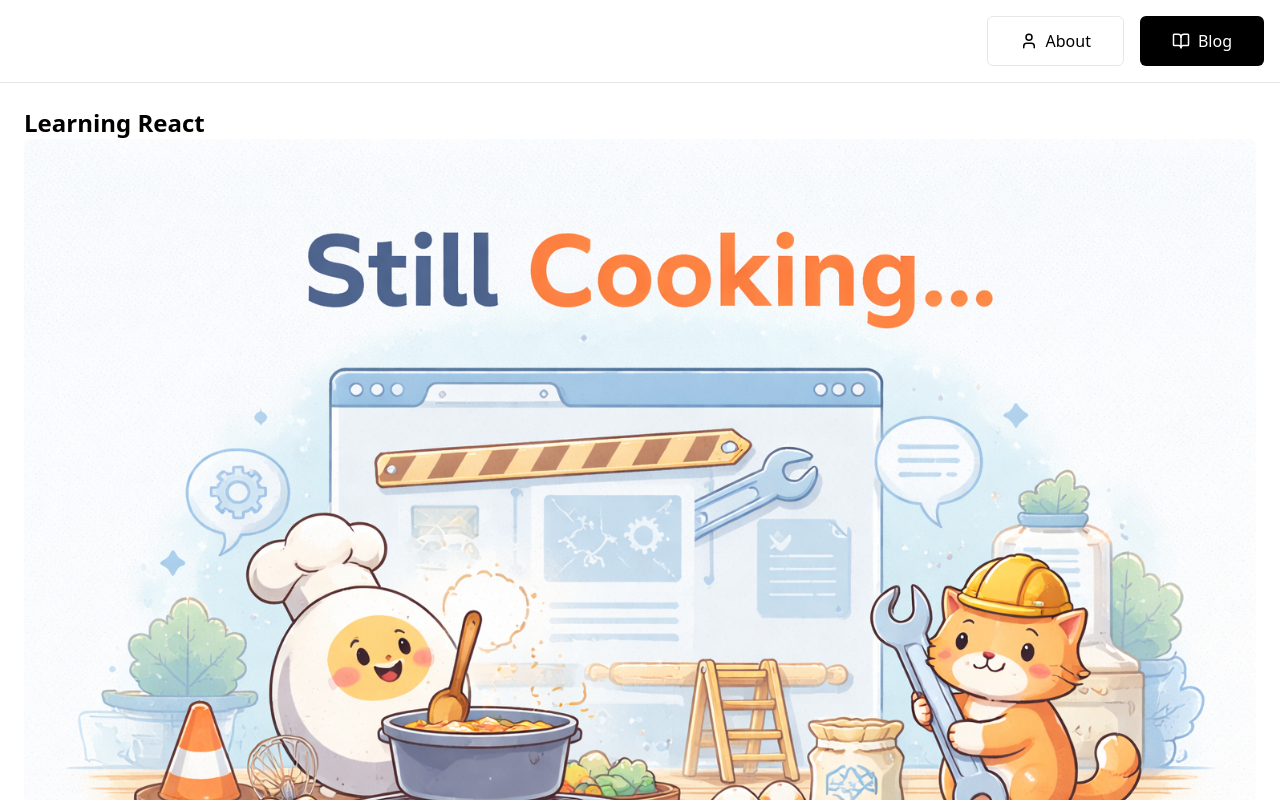
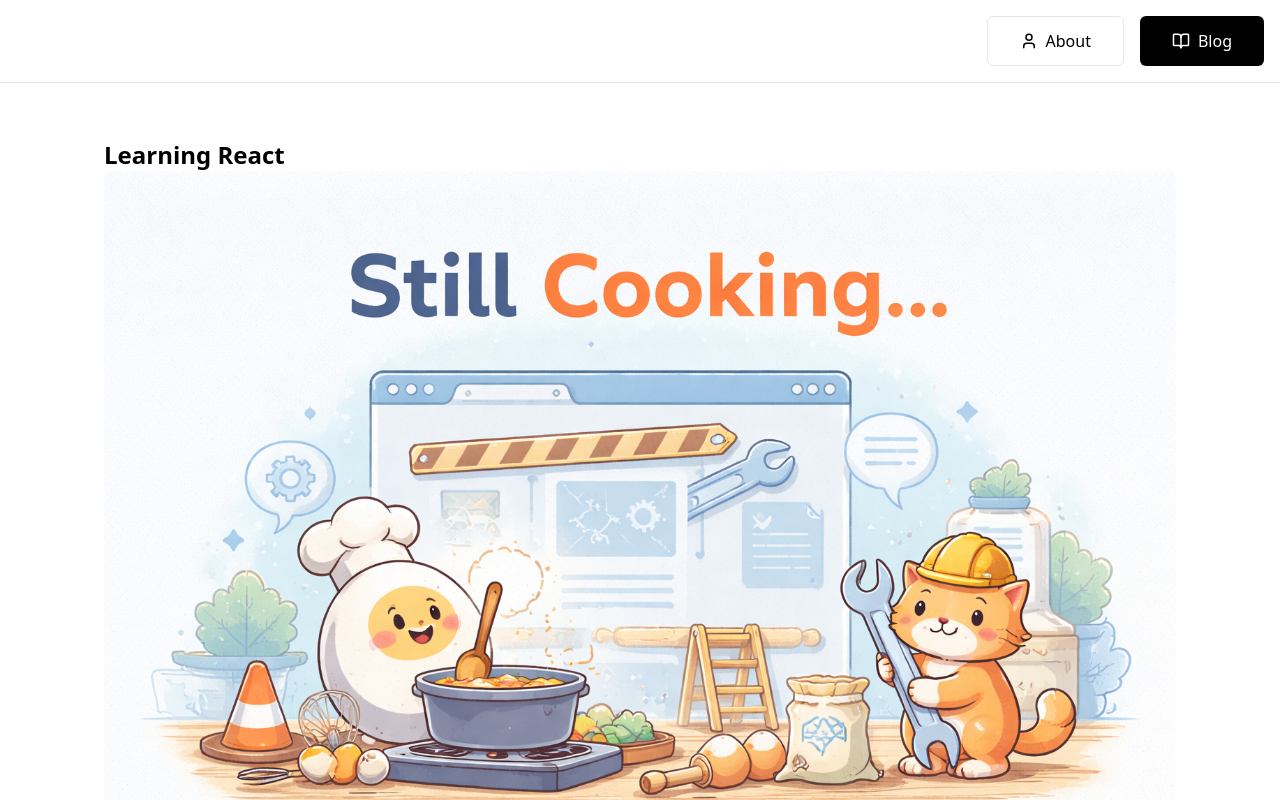
Before and after one commit to Kinjalxp/kinjalreact, a React (Vite) app: page /blog/learning-react in a window 1280 px wide. Shown: the top 800 px of the page. Built offline with nearby package versions, Linux system fonts and the light colour scheme.

Commit message:
Added padding

```diff
--- a/src/App.tsx
+++ b/src/App.tsx
@@ -2,7 +2,7 @@ import { BrowserRouter, Routes, Route, NavLink } from "react-router-dom";
 import About from "./pages/About";
 import Blog from "./pages/Blog";
 import BlogPost from "./pages/BlogPost";
-import { User, BookOpen, Icon } from "lucide-react";
+import { User, BookOpen } from "lucide-react";
 
 const navItemClass = ({ isActive }: { isActive: boolean }) =>
   ` flex items-center gap-2
--- a/src/blogs/BlogOne.tsx
+++ b/src/blogs/BlogOne.tsx
@@ -1,6 +1,10 @@
 // src/blogs/BlogOne.tsx
 const BlogOne = () => (
-  <div>
+  // Mobile → px-4 (tight, readable)
+  // Small tablets → sm:px-6
+  // Large screens → lg:px-20 (lots of breathing room)
+
+  <div className="px-1 sm:px-6 lg:px-20 py-8 animate-fadeIn">
     <h1 className="text-3xl font-bold mb-4">
       Why does data matter more than algorithms?
     </h1>
--- a/src/blogs/BlogTwo.tsx
+++ b/src/blogs/BlogTwo.tsx
@@ -2,7 +2,11 @@
 import placeholder from "../assets/placeholder_image.png";
 
 const BlogTwo = () => (
-  <div>
+  // Mobile → px-4 (tight, readable)
+  // Small tablets → sm:px-6
+  // Large screens → lg:px-20 (lots of breathing room)
+
+  <div className="px-2 sm:px-6 lg:px-20 py-8 animate-fadeIn">
     <h1 className="text-2xl font-bold">Learning React</h1>
     <img
       src={placeholder}
--- a/src/pages/About.tsx
+++ b/src/pages/About.tsx
@@ -6,7 +6,11 @@ import { Volunteering } from "../components/about/Volunteering";
 
 const About = () => {
   return (
-    <div className="animate-fadeIn">
+    // Mobile → px-4 (tight, readable)
+    // Small tablets → sm:px-6
+    // Large screens → lg:px-20 (lots of breathing room)
+
+    <div className="px-4 sm:px-6 lg:px-20 py-8 animate-fadeIn">
       <HeroSection />
       <AboutAndSkills />
       <EducationTimeline />
--- a/src/pages/Blog.tsx
+++ b/src/pages/Blog.tsx
@@ -3,7 +3,10 @@ import { blogs } from "../data/blogs";
 
 const Blog = () => {
   return (
-    <div className="p-6">
+    // Mobile → px-4 (tight, readable)
+    // Small tablets → sm:px-6
+    // Large screens → lg:px-20 (lots of breathing room)
+    <div className="px-4 sm:px-6 lg:px-20 py-8 animate-fadeIn">
       <h1 className="text-3xl font-bold mb-4">Blog</h1>
 
       <ul className="space-y-3">
```
